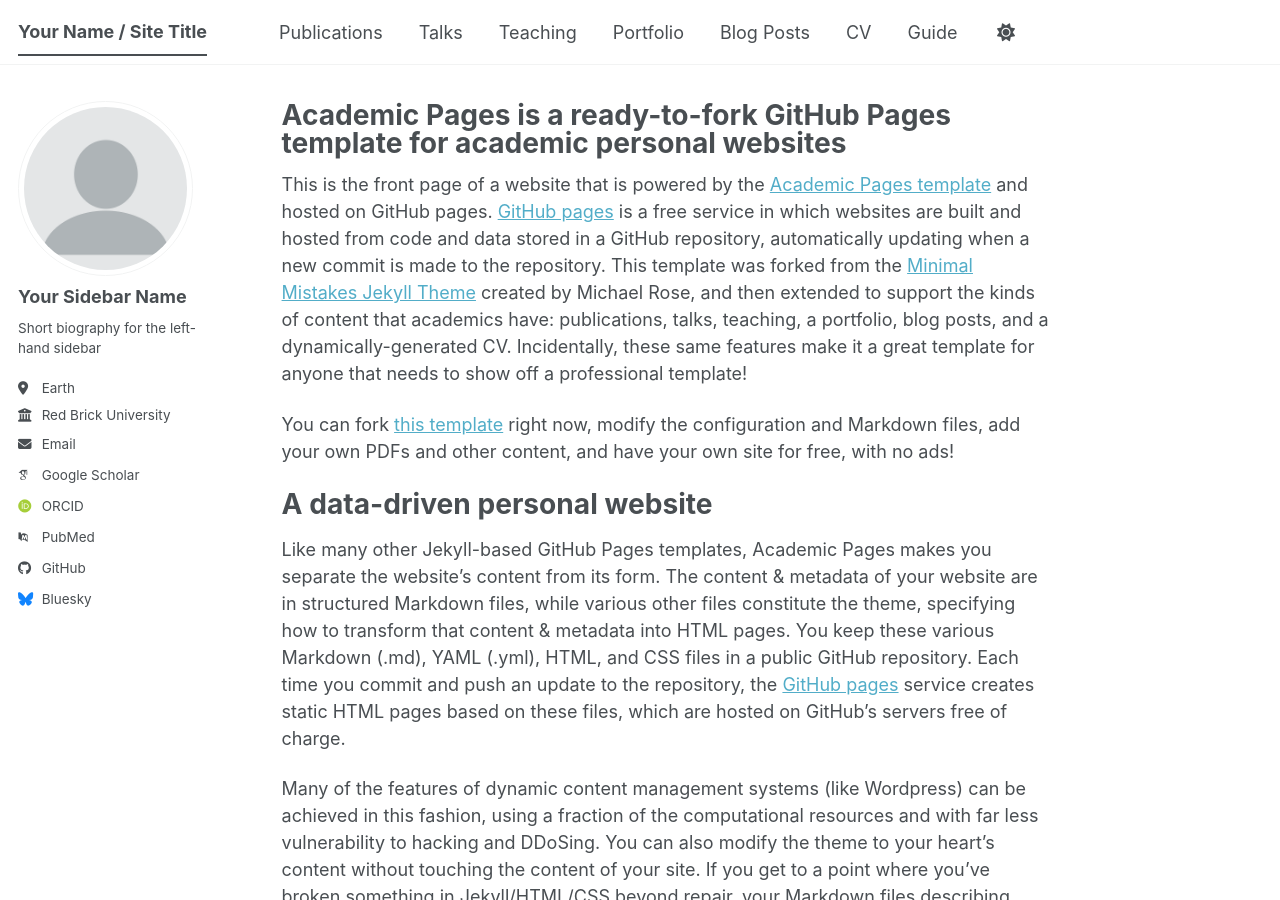
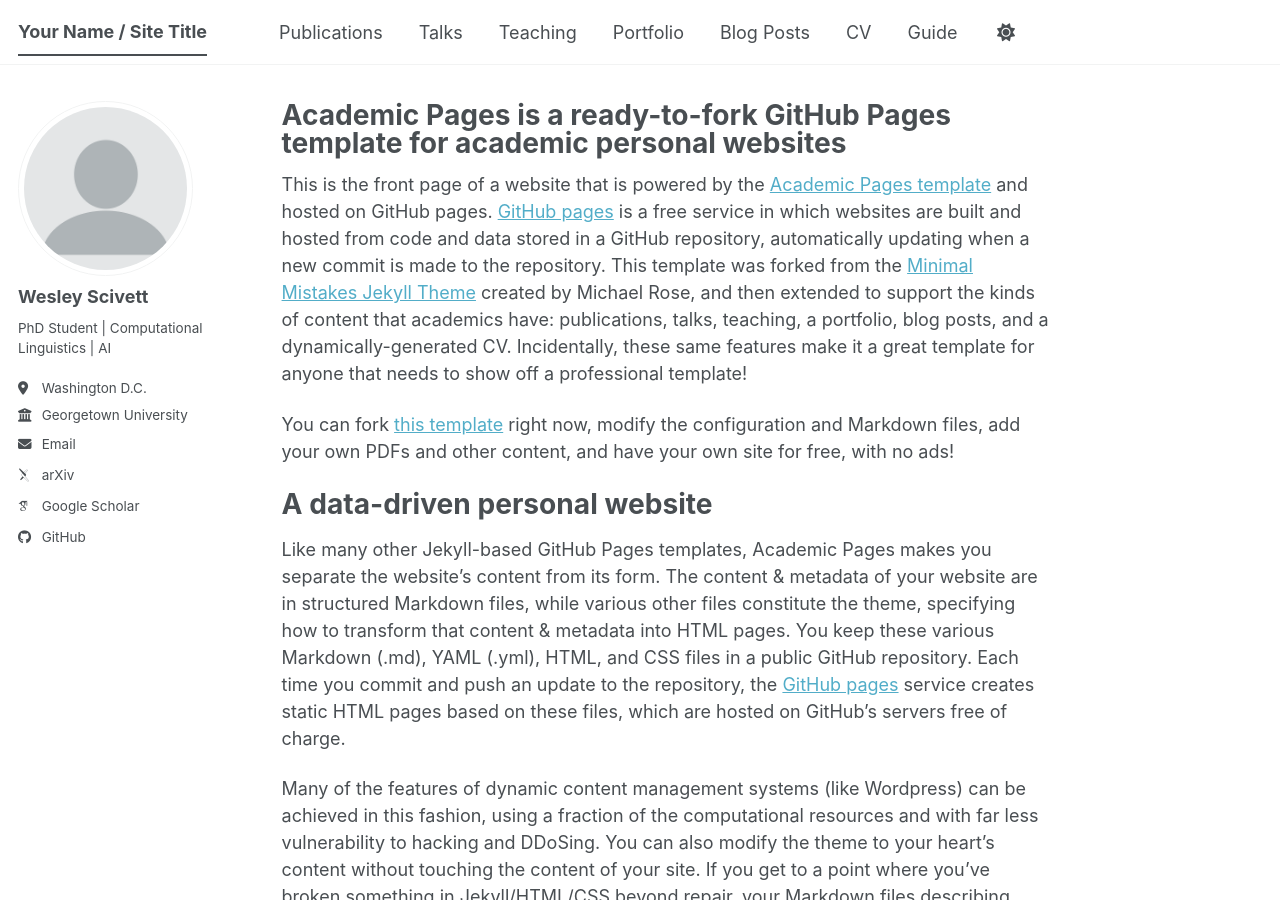
Before and after one commit to WesScivetti/wesscivetti.github.io, a Jekyll site: the page built from _pages/about.md, in a window 1280 px wide and 900 px high. Built offline with Jekyll 4.4.1, drawn with Linux system fonts in a browser that asks for light colours; some web fonts are replaced; a script bundle is joined from its source files by our own code; library files that are not in the unit come from our copies.

Commit message:
Update author details in _config.yml
Updated author information in the configuration file.

```diff
--- a/_config.yml
+++ b/_config.yml
@@ -24,24 +24,24 @@
 author:
   # Biographic information
   avatar           : "profile.png"
-  name             : "Your Sidebar Name"
+  name             : "Wesley Scivett"
   pronouns         : # example: "she/her"
-  bio              : "Short biography for the left-hand sidebar"
-  location         : "Earth"
-  employer         : "Red Brick University"
+  bio              : "PhD Student | Computational Linguistics | AI"
+  location         : "Washington D.C."
+  employer         : "Georgetown University"
   uri              : # URL
-  email            : "none@example.org"
+  email            : "wss37@georgetown.edu"
 
   # Academic websites
   academia         : # URL
-  arxiv            : # URL - Update with the correct link to your profile
-  googlescholar    : "https://scholar.google.com/citations?user=PS_CX0AAAAAJ"
+  arxiv            : "https://arxiv.org/search/?searchtype=author&query=Scivetti%2C+W"
+  googlescholar    : "https://scholar.google.com/citations?user=yFTk5UAAAAAJ&hl"
   inspire-hep      : # URL
   impactstory      : # URL
-  orcid            : "https://orcid.org/yourorcidurl"
+  orcid            : # URL
   semantic         : # URL
   ssrn             : # URL
-  pubmed           : "https://www.ncbi.nlm.nih.gov/pubmed/?term=john+snow"
+  pubmed           : # URL
   researchgate     : # URL
   scopus           : # URL
   zotero           : # URL
@@ -51,13 +51,13 @@
   bitbucket        : # Username - Update with your username on the site
   codepen          : # Username
   dribbble         : # Username
-  github           : "academicpages"
+  github           : "WesScivetti"
   kaggle           : # Username
   stackoverflow    : # User number or user number and name (i.e., use "1" or "1/jeff-atwood")
 
   # Social media
   artstation       : # Username
-  bluesky          : "bsky.app" # Replace this with you Bluesky username
+  bluesky          : # Username # Replace this with you Bluesky username
   facebook         : # Username
   flickr           : # Username
   foursquare       : # Username
```
